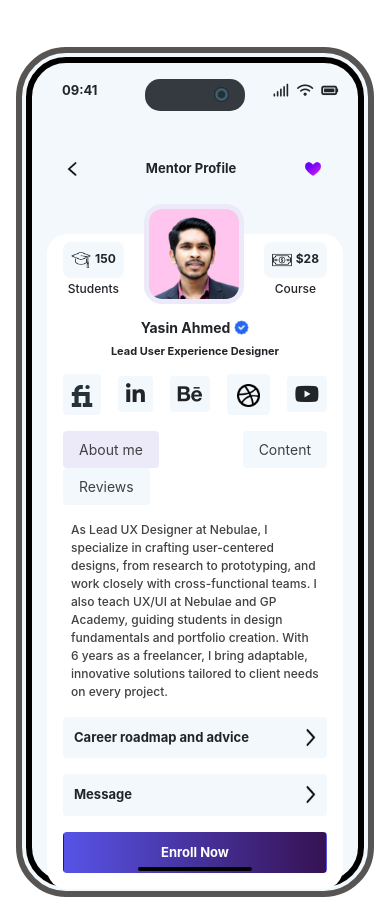
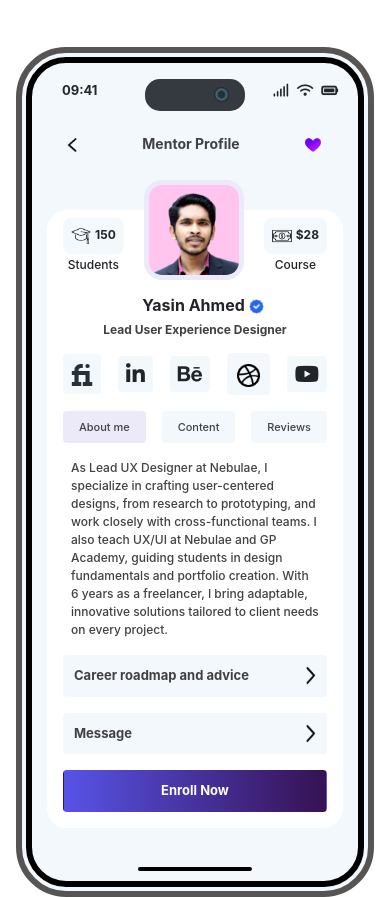
Before and after one commit to Shahriar-Samir/Nebulae-Soft-Frontend-Bootstrap, a plain HTML site: page index.html in a window 390 px wide. Shown: the part 2320-3217 px from the top of the page. Drawn offline with nearby package versions, Linux system fonts and the light colour scheme.

Commit message:
add: reponsiveness

```diff
--- a/index.html
+++ b/index.html
@@ -37,7 +37,7 @@
 
 
     <!-- details section -->
-    <section class="d-flex flex-column flex-md-row gap-4 mt-5">
+    <section class="d-flex flex-column flex-md-row gap-md-4 mt-5" style="gap:100px">
 
 
     <!-- Left sidebar -->
@@ -129,10 +129,16 @@
 
 
           <!-- Smartphone -->
+
+          <!-- border 1 -->
           <div style="width:100%;max-width: 370px; height:200vh;border-radius: 50px; max-height:850px;border: 6px #565553 solid; padding-block: 4px; padding-inline:2px;background-color: #f2f8fc;" class="mt-5 px-1">
 
-            <!-- single bars, wifi and battery charge icons with camera field -->
+            <!-- border 2 -->
             <div style="border-radius: 40px; box-sizing: border-box; border: 6px black solid;" class="w-100 h-100 position-relative d-flex flex-column ">
+
+
+
+              <!-- single bars, wifi and battery charge icons with camera field -->
               <section class="d-flex w-100 justify-content-between align-items-center position-absolute" style="top:20px; padding-inline:20px; padding-left: 30px;">
                 <h1 class="fw-bold m-0" style="font-size: 13px;">09:41</h1>
                 <div class="d-flex gap-2" style="width: max-content;font-size:13px">
@@ -141,21 +147,29 @@
                 <i class="fa-solid fa-wifi"></i>
                 <i style="font-size: 15px;" class="fa-solid fa-battery-full"></i>
                   </div>
+
+
+                <!-- camera and lens -->
               </section>
                 <section class="d-flex w-full align-items-center gap-5 justify-content-center mt-3">
                   <div class="bg-dark d-flex align-items-center  justify-content-end" style="width: 100px; height:32px;border-radius:15px;">
                     <img src="/imgs/lens.png" style="width:15px; height:15px" class="me-3"/>
                   </div>
                 </section>
-                              <!-- left arrow, heading and heart icon -->
-               <section class="w-100 d-flex mt-5 justify-content-between align-items-center mx-auto" style="padding-inline: 35px;">
+
+
+              <!-- left arrow, heading and heart icon -->
+               <section class="w-100 d-flex mt-4 mt-md-5 justify-content-between align-items-center mx-auto" style="padding-inline: 35px;">
                <img src="/imgs/less-than.png" style="width: 12px;"/>
-                <h1 class="m-0 fw-bold" style="font-size: 13px;">Mentor Profile</h1>
+                <h1 class="m-0 fw-bold" style="font-size: 14px; color: #414042;">Mentor Profile</h1>
                 <img src="/imgs/love.png" style="width: 20px;"/>
                </section>
 
-               <!--  -->
+               <!-- contents section -->
                <section style="margin-inline: 15px; border-radius:20px; margin-top:55px" class="bg-white d-flex flex-column align-items-center px-3 pb-3">
+
+
+                 <!-- Profile pic, students and courses -->
                   <section class="w-100 d-flex justify-content-between align-items-center position-relative" style="height: max-content;">
                     <div>
                       <div style="background: #f2f8fc; border-radius:8px" class="d-flex align-items-center gap-1 px-2 py-2">
@@ -173,15 +187,19 @@
                       <h3 class="m-0 text-center mt-1" style="font-size:12px">Course</h3>
                     </div>
                   </section>
+
+                  <!-- name, role section -->
                   <section>
                     <div class="mt-3">
-                      <h1 class="text-center fw-bold d-flex justify-content-center gap-1" style="font-size: 14px">Yasin Ahmed
-                        <img src="/imgs/checklist.png" style="width: 15px;height: 15px;"/>
+                      <h1 class="text-center fw-bold d-flex justify-content-center gap-1 ms-3" style="font-size: 16px">Yasin Ahmed
+                        <img src="/imgs/checklist.png" style="width: 15px;height: 15px; margin-top:3px" class=""/>
                       </h1>
                     </div>
-                    <h1 class="text-center fw-bold" style="font-size: 11px">Lead User Experience Designer</h1>
+                    <h1 class="text-center fw-bold" style="font-size: 12px; color: #414042;">Lead User Experience Designer</h1>
                   </section>
 
+
+                  <!-- social links section -->
                   <section class="d-flex w-100 gap-3 align-items-center justify-content-between  mt-2">
                     <div class="py-2 px-2 rounded-2" style="background: #f2f8fc;">
                       <img src="/imgs/fiverr.png" style="width: 22px;height:22px"/>
@@ -200,15 +218,16 @@
                   </div>
                   </section>
 
+                  <!-- tabs section -->
                   <section class="w-100 mt-3">
-                    <ul class="nav nav-pills w-100 align-items-center justify-content-between">
-                      <li class='nav-item '>
+                    <ul class="nav nav-pills w-100 align-items-center justify-content-between gap-1">
+                      <li class='nav-item tabClass'>
                         <a class='nav-link inactive active ' data-toggle='tab' href='#A1'>About me</a>
                       </li>
-                      <li class='nav-item'>
+                      <li class='nav-item tabClass'>
                         <a class='nav-link inactive' data-toggle='tab' href='#A2'>Content</a>
                       </li>
-                      <li class='nav-item'>
+                      <li class='nav-item tabClass'>
                         <a class='nav-link inactive' data-toggle='tab' href='#A3'>Reviews</a>
                       </li>
                     </ul>
@@ -221,14 +240,16 @@
                     </div>
                   </section>
 
+
+                  <!-- links sectoin -->
                   <section class="d-flex flex-column align-items-start w-100 gap-3 mt-3">
                     <a class="w-100" href="#">
-                      <div class="btn w-full p-0 fw-bold w-100 text-start d-flex justify-content-between" style="font-size: 13px; background-color: #f2f8fc; padding: 10px !important;">Career roadmap and advice
+                      <div class="btn w-full p-0 fw-bold w-100 text-start d-flex justify-content-between" style="font-size: 13px; background-color: #f2f8fc; padding: 10px !important; color: #414042;">Career roadmap and advice
                         <img src="/imgs/less-than.png" style="width: 12px; rotate: -180deg;""/>
                       </div>
                     </a>
                     <a class="w-100" href="#">
-                      <div class="btn w-full p-0 fw-bold w-100 text-start d-flex justify-content-between" style="font-size: 13px; background-color: #f2f8fc; padding: 10px !important;">Message
+                      <div class="btn w-full p-0 fw-bold w-100 text-start d-flex justify-content-between" style="font-size: 13px; background-color: #f2f8fc; padding: 10px !important; color: #414042;">Message
                         <img src="/imgs/less-than.png" style="width: 12px; rotate: -180deg;"/></div>
                     </a>
                     <a class="w-100" href="#">
@@ -237,14 +258,16 @@
                   </section>
                </section>
 
+               <!-- black line -->
                <section class="rounded-pill mx-auto position-absolute border-1" style="bottom: 10px; left: 50%; transform: translateX(-50%); background-color: black; padding: 2px; width: 35%;">
 
                </section>
-
                   </div>
                   </div>
                 </section>
                 </aside>
+
+
 
 
         <!-- right sidebar -->
--- a/style.css
+++ b/style.css
@@ -71,6 +71,8 @@ ul.custom-bullets1 li::before {
   }
 }
 
+
+
 .swiper {
   width: 100%;
 }
@@ -79,8 +81,9 @@ ul.custom-bullets1 li::before {
   background-color: #f2f8fc !important;
   color: #414042 !important;
   font-size: 14px !important;
-  font-weight: 400;
+  font-weight: 500;
 }
+
 
 .active{
   background-color: #eceaf9 !important;
@@ -91,3 +94,22 @@ ul.custom-bullets1 li::before {
 .tabContent{
   background-color: transparent !important;
 }
+
+@media (max-width:400px) {
+  .inactive{
+    background-color: #f2f8fc !important;
+    color: #414042 !important;
+    font-size: 11px !important;
+    font-weight: 500;
+  }
+  .active{
+    background-color: #eceaf9 !important;
+    color: #414042 !important;
+    font-size: 11px !important;
+    font-weight: 500;
+  }
+  .tabContent{
+    background-color: transparent !important;
+  }
+
+}
```
